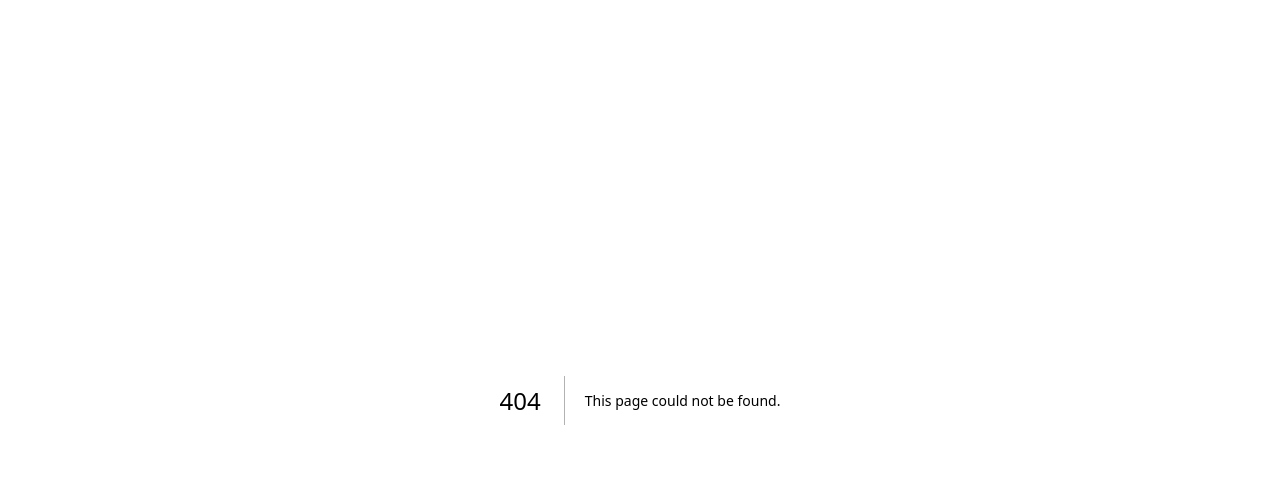
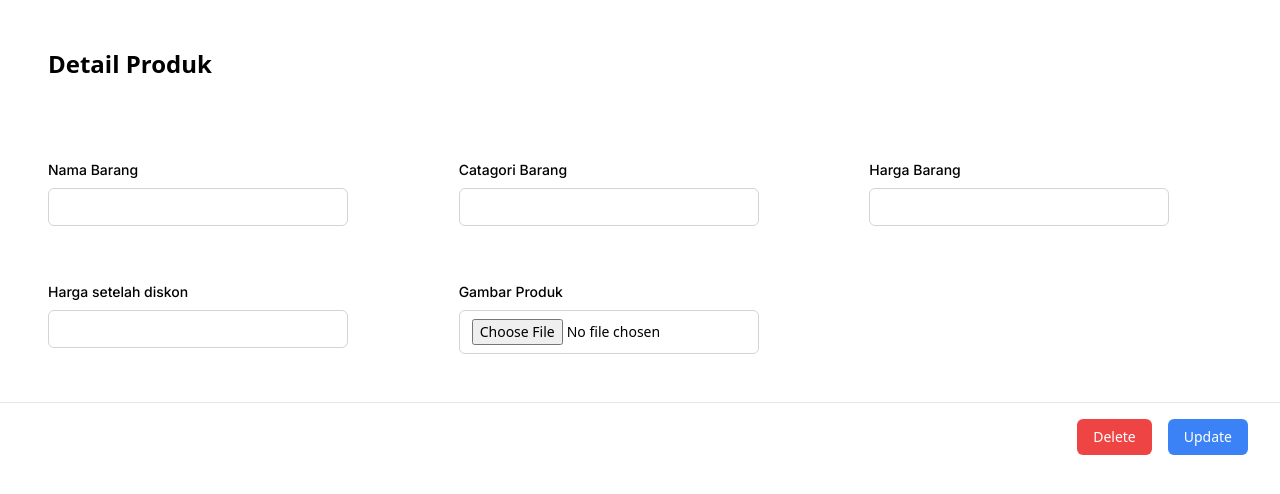
Before and after one commit to AlvinSetyaPranata/WeeboStore, a Next.js app in the folder frontend/: page /admin/details in a window 1280 px wide. Before the commit this address had no page. Shown: the top 494 px of the page. Built offline with nearby package versions, Linux system fonts and the light colour scheme.

Commit message:
Created detail for admin management

```diff
--- /dev/null
+++ b/frontend/src/app/(Admin)/admin/details/content.jsx
@@ -0,0 +1,39 @@
+import React from 'react'
+
+export default function Details() {
+    return (
+        <>
+            <h1 className='mt-12 ml-12 text-2xl font-bold mb-8'>Detail Produk</h1>
+
+            <form action="">
+                <div className='container box-border px-12 py-12 grid grid-cols-3 gap-x-12 gap-y-14'>
+                    <div>
+                        <h3 className="text-sm font-medium font-heading">Nama Barang</h3>
+                        <input type="text" className="mt-2 outline-none rounded-md border-[1px] border-gray-300 px-3 py-2 text-sm w-[300px]" />
+                    </div>
+                    <div>
+                        <h3 className="text-sm font-medium font-heading">Catagori Barang</h3>
+                        <input type="text" className="mt-2 outline-none rounded-md border-[1px] border-gray-300 px-3 py-2 text-sm w-[300px]" />
+                    </div>
+                    <div>
+                        <h3 className="text-sm font-medium font-heading">Harga Barang</h3>
+                        <input type="number" className="mt-2 outline-none rounded-md border-[1px] border-gray-300 px-3 py-2 text-sm w-[300px]" />
+                    </div>
+                    <div>
+                        <h3 className="text-sm font-medium font-heading">Harga setelah diskon</h3>
+                        <input type="number" className="mt-2 outline-none rounded-md border-[1px] border-gray-300 px-3 py-2 text-sm w-[300px]" />
+                    </div>
+                    <div>
+                        <h3 className="text-sm font-medium font-heading">Gambar Produk</h3>
+                        <input type="file" className="mt-2 outline-none rounded-md border-[1px] border-gray-300 px-3 py-2 text-sm w-[300px]" />
+                    </div>
+                </div>
+
+                <div className='flex justify-end gap-x-4 text-sm w-full border-t-[1.5px] border-gray-200 py-4 px-8'>
+                    <button className='px-4 py-2 bg-red-500 text-white rounded-md'>Delete</button>
+                    <button className='px-4 py-2 bg-blue-500 text-white rounded-md'>Update</button>
+                </div>
+            </form>
+        </>
+    )
+}
--- /dev/null
+++ b/frontend/src/app/(Admin)/admin/details/page.jsx
@@ -0,0 +1,8 @@
+import React from 'react'
+import Details from './content'
+
+export default function Page({params, searchParams}) {
+  return (
+    <Details />
+  )
+}
--- a/frontend/src/app/(Admin)/admin/page.jsx
+++ b/frontend/src/app/(Admin)/admin/page.jsx
@@ -1,9 +1,41 @@
+'use client'
+
+import Image from 'next/image'
 import React from 'react'
 
 export default function Admin() {
   return (
-    <div className='container'>
-        <p>Admin</p>
+    <div className='container px-8 py-12'>
+      <div className='w-full flex justify-between items-center mb-12'>
+        <h1 className='font-bold text-2xl'>Tampilan Admin</h1>
+
+        <div className='text-sm rounded-md bg-blue-500 px-4 py-2 text-white font-medium flex items-center gap-2 hover:cursor-pointer'>
+          <svg xmlns="http://www.w3.org/2000/svg" fill="none" viewBox="0 0 24 24" strokeWidth={1.5} stroke="currentColor" className="w-4 h-4">
+            <path strokeLinecap="round" strokeLinejoin="round" d="M12 4.5v15m7.5-7.5h-15" />
+          </svg>
+          <p>Tambah Barang</p>
+        </div>
+      </div>
+
+
+      <div className='grid grid-cols-5 gap-4'>
+
+        {/* card */}
+        <div className='rounded-md border-[1.5px] border-gray-400 box-border px-3 py-4 w-max'>
+          {/* image container */}
+          <div className="relative w-[150px] h-[150px] px-2">
+            <Image src="/card1.png" alt="Product-Image" fill style={{ objectFit: "cover", objectPosition: "center" }} />
+          </div>
+
+
+          <h3 className='font-medium mt-8'>Jaket Kirito</h3>
+
+          <button className='text-xs w-full rounded-md bg-blue-500 text-white  py-2 mt-4'>More about</button>
+        </div>
+
+
+
+      </div>
     </div>
   )
 }
```
